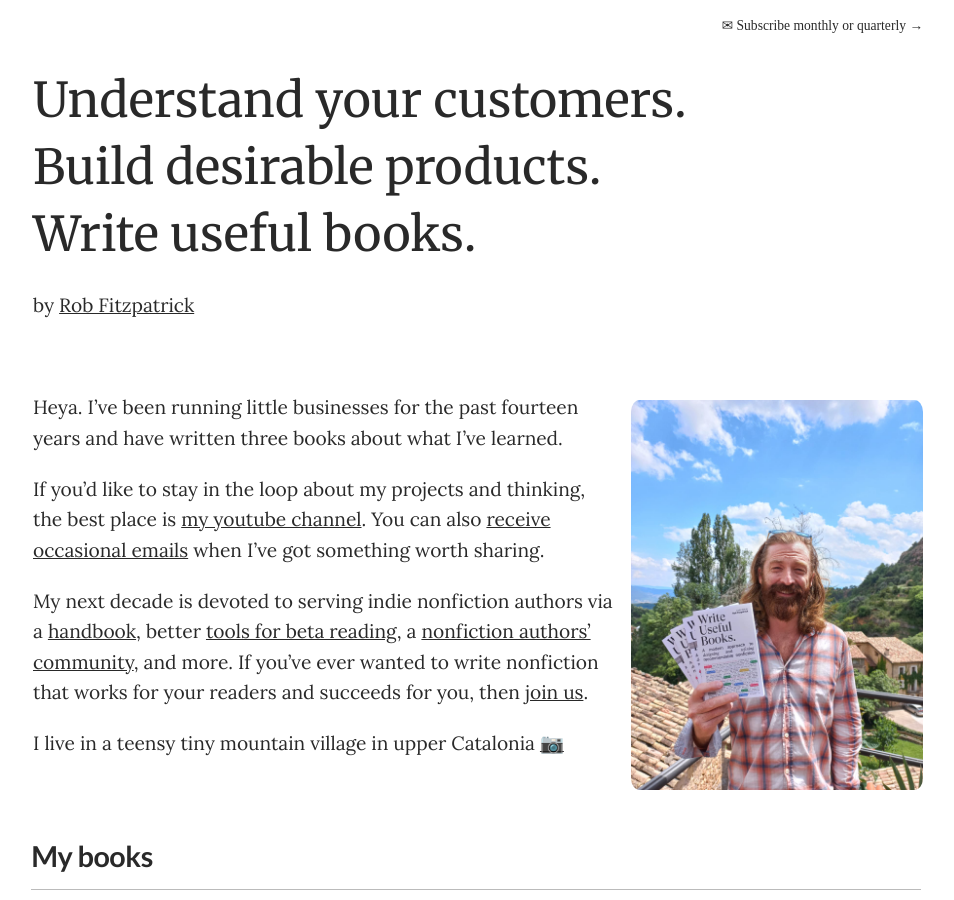
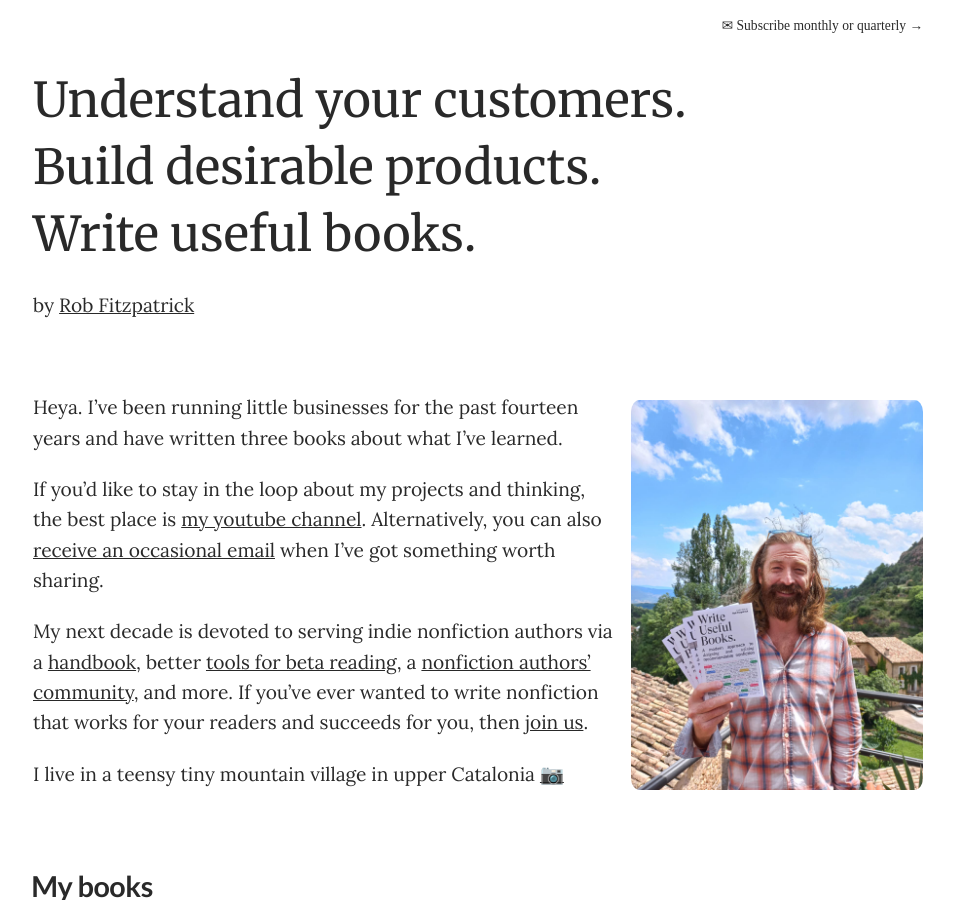
Before and after one commit to robfitz/robfitz.github.io, a Jekyll site: the page built from index.md, in a window 1280 px wide and 900 px high. Shown: the whole window, without its empty margins (162-1116 px from the left). Built offline with Jekyll 4.4.1, drawn with Linux system fonts in a browser that asks for light colours.

Commit message:
Copy tweak

```diff
--- a/index.md
+++ b/index.md
@@ -17,7 +17,7 @@ by <a href="/about/">Rob Fitzpatrick</a>
 
 Heya. I've been running little businesses for the past fourteen years and have written three books about what I've learned.
 
-If you'd like to stay in the loop about my projects and thinking, the best place is [my youtube channel](https://www.youtube.com/c/robfitzpatrick). You can also [receive occasional emails](/subscribe) when I've got something worth sharing.
+If you'd like to stay in the loop about my projects and thinking, the best place is [my youtube channel](https://www.youtube.com/c/robfitzpatrick). Alternatively, you can also [receive an occasional email](/subscribe) when I've got something worth sharing.
 
 My next decade is devoted to serving indie nonfiction authors via a [handbook](https://geni.us/useful), better [tools for beta reading](https://helpthisbook.com), a [nonfiction authors' community](https://writeusefulbooks.com/community/), and more. If you've ever wanted to write nonfiction that works for your readers and succeeds for you, then [join us](https://writeusefulbooks.com/community/).
 
```
